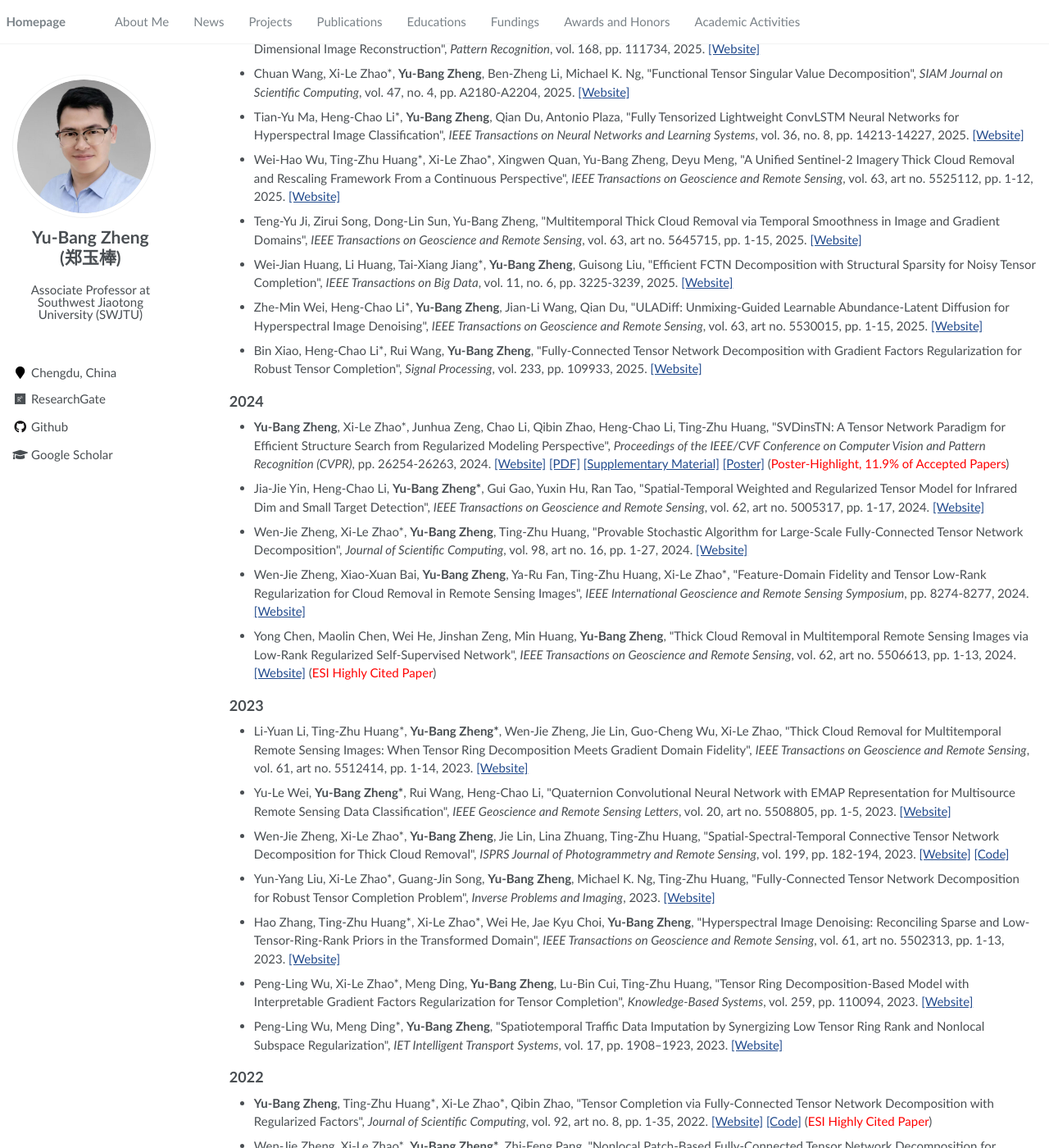
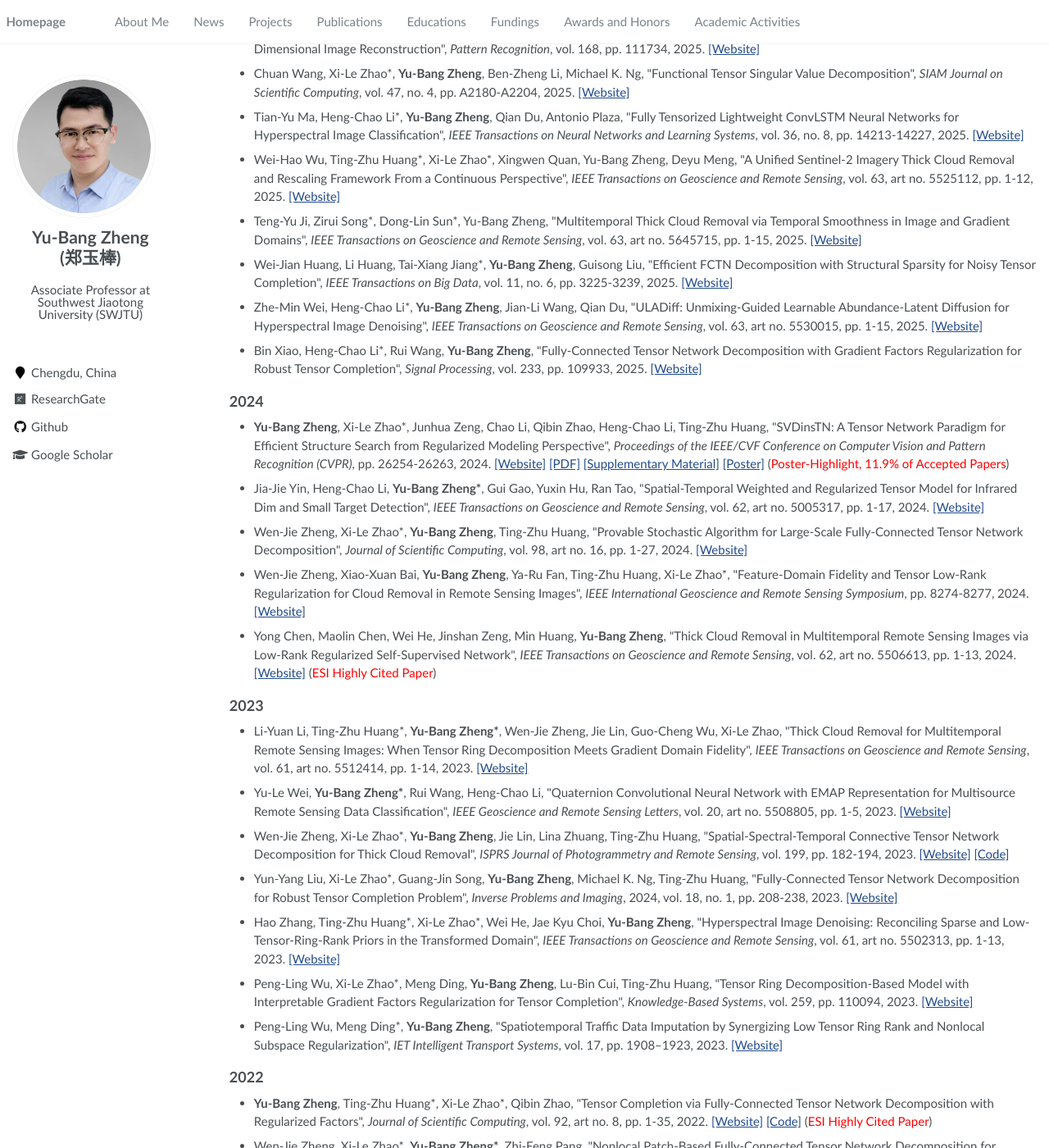
Before and after one commit to YuBangZheng/yubangzheng.github.io, a Jekyll site: the page built from pages/about.md, in a window 1280 px wide and 1400 px high, scrolled down 1080 px. Shown: the whole window at 82% size. Built offline with Jekyll 4.4.1, drawn with Linux system fonts in a browser that asks for light colours; a script that is not in the unit is left out.

Commit message:
Update about.md

```diff
--- a/pages/about.md
+++ b/pages/about.md
@@ -86,7 +86,7 @@ My current interests include high-dimensional image processing, machine learning
 
 - Wei-Hao Wu, Ting-Zhu Huang\*, Xi-Le Zhao\*, Xingwen Quan, Yu-Bang Zheng, Deyu Meng, \"A Unified Sentinel-2 Imagery Thick Cloud Removal and Rescaling Framework From a Continuous Perspective\", _IEEE Transactions on Geoscience and Remote Sensing_, vol. 63, art no. 5525112, pp. 1-12, 2025. [[Website]](https://ieeexplore.ieee.org/document/11162693)
 
-- Teng-Yu Ji, Zirui Song, Dong-Lin Sun, Yu-Bang Zheng, \"Multitemporal Thick Cloud Removal via Temporal Smoothness in Image and Gradient Domains\", _IEEE Transactions on Geoscience and Remote Sensing_, vol. 63, art no. 5645715, pp. 1-15, 2025. [[Website]](https://ieeexplore.ieee.org/document/11179937)
+- Teng-Yu Ji, Zirui Song\*, Dong-Lin Sun\*, Yu-Bang Zheng, \"Multitemporal Thick Cloud Removal via Temporal Smoothness in Image and Gradient Domains\", _IEEE Transactions on Geoscience and Remote Sensing_, vol. 63, art no. 5645715, pp. 1-15, 2025. [[Website]](https://ieeexplore.ieee.org/document/11179937)
 
 - Wei-Jian Huang, Li Huang, Tai-Xiang Jiang\*, **Yu-Bang Zheng**, Guisong Liu, \"Efficient FCTN Decomposition with Structural Sparsity for Noisy Tensor Completion\", _IEEE Transactions on Big Data_, vol. 11, no. 6, pp. 3225-3239, 2025. [[Website]](https://ieeexplore.ieee.org/document/11077440)
 
@@ -114,7 +114,7 @@ My current interests include high-dimensional image processing, machine learning
 
 - Wen-Jie Zheng, Xi-Le Zhao\*, **Yu-Bang Zheng**, Jie Lin, Lina Zhuang, Ting-Zhu Huang, \"Spatial-Spectral-Temporal Connective Tensor Network Decomposition for Thick Cloud Removal\", _ISPRS Journal of Photogrammetry and Remote Sensing_, vol. 199, pp. 182-194, 2023. [[Website]](https://www.sciencedirect.com/science/article/abs/pii/S0924271623000953) [[Code]](https://github.com/zhaoxile/SSTC_CR)
 
-- Yun-Yang Liu, Xi-Le Zhao\*, Guang-Jin Song, **Yu-Bang Zheng**, Michael K. Ng, Ting-Zhu Huang, \"Fully-Connected Tensor Network Decomposition for Robust Tensor Completion Problem\", _Inverse Problems and Imaging_, 2023. [[Website]](https://www.aimsciences.org/article/doi/10.3934/ipi.2023030)
+- Yun-Yang Liu, Xi-Le Zhao\*, Guang-Jin Song, **Yu-Bang Zheng**, Michael K. Ng, Ting-Zhu Huang, \"Fully-Connected Tensor Network Decomposition for Robust Tensor Completion Problem\", _Inverse Problems and Imaging_, 2024, vol. 18, no. 1, pp. 208-238, 2023. [[Website]](https://www.aimsciences.org/article/doi/10.3934/ipi.2023030)
 
 - Hao Zhang, Ting-Zhu Huang\*, Xi-Le Zhao\*, Wei He, Jae Kyu Choi, **Yu-Bang Zheng**, \"Hyperspectral Image Denoising: Reconciling Sparse and Low-Tensor-Ring-Rank Priors in the Transformed Domain\", _IEEE Transactions on Geoscience and Remote Sensing_, vol. 61, art no. 5502313, pp. 1-13, 2023. [[Website]](https://ieeexplore.ieee.org/abstract/document/10019288)
 
```
